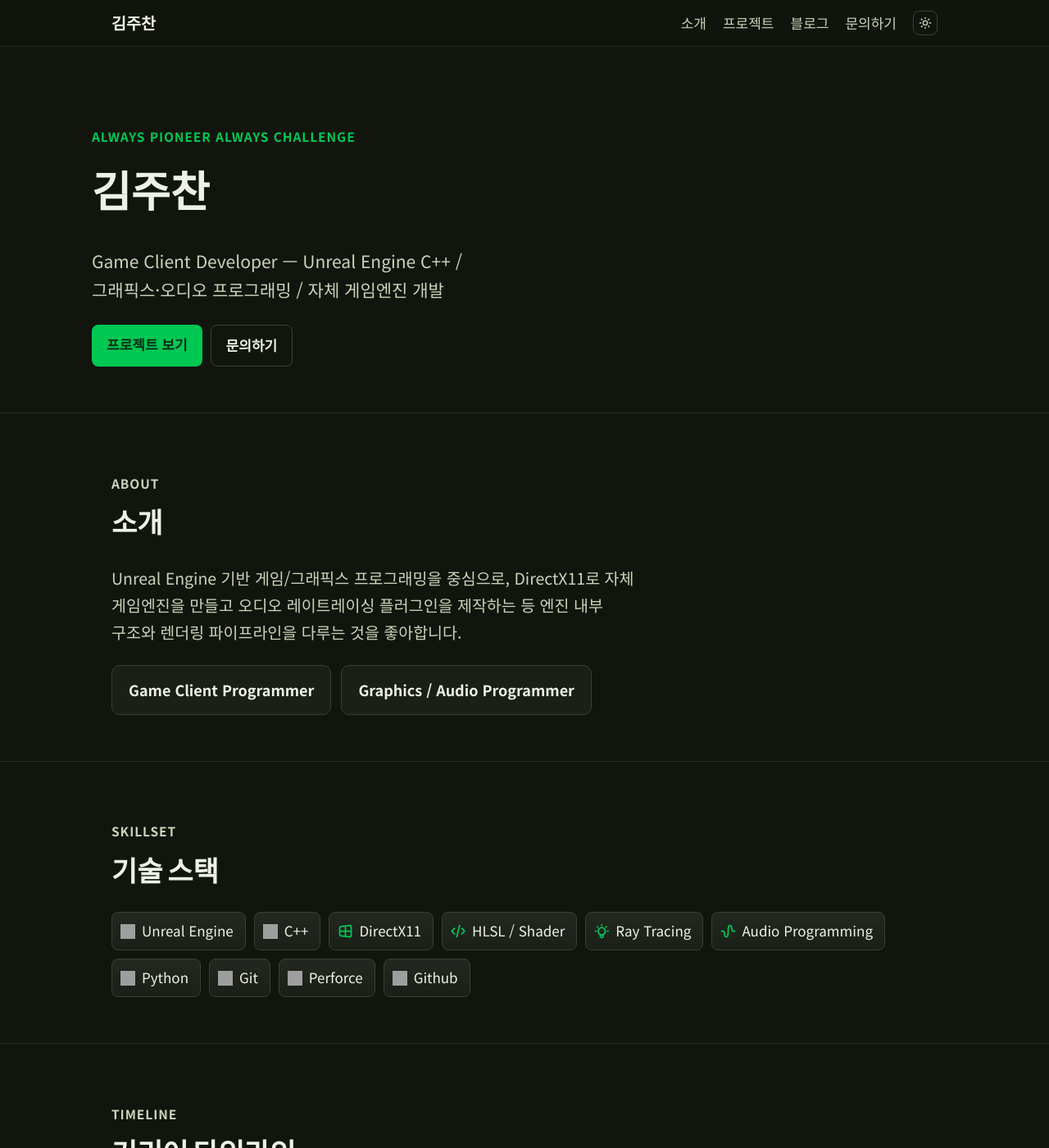
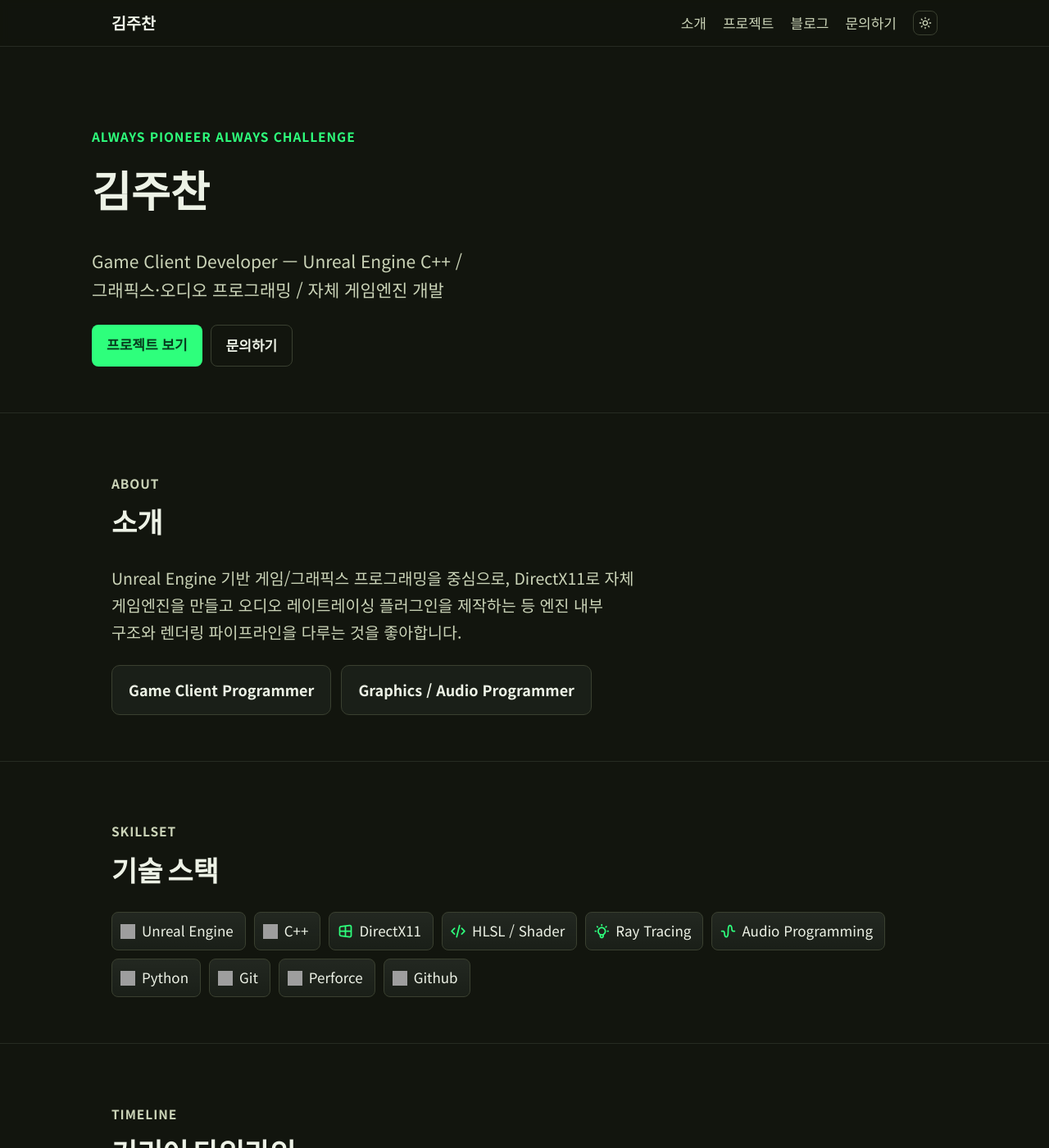
Before and after one commit to skamo3/skamo3.github.io, a Jekyll site: the page built from index.html, in a window 1280 px wide and 1400 px high. Shown: the whole window at 82% size. Built offline with Jekyll 4.4.1, drawn with Linux system fonts in a browser that asks for light colours; grey boxes are pictures that could not be loaded.

Commit message:
Brighten accent to fluorescent green, swap accent2 to gold yellow
--accent: #00C853 -> #2EFF7C (more glow/highlighter feel)
--accent2: dropped the red-orange direction (#FF5233/proposed #FF3319)
in favor of a brighter, less aggressive gold yellow (#FFD400) --
too much red risked hurting legibility rather than helping it.
Light theme counterparts updated to match (#0E9F52 / #A67C00).

```diff
--- a/assets/css/style.css
+++ b/assets/css/style.css
@@ -7,10 +7,10 @@
   --border-strong: #3A4030;
   --text: #EDF2E6;
   --text-muted: #CBD4B8;
-  --accent: #00C853;
-  --accent-dark: #052E14;
-  --accent2: #FF5233;
-  --accent2-dark: #4A1204;
+  --accent: #2EFF7C;
+  --accent-dark: #073B1E;
+  --accent2: #FFD400;
+  --accent2-dark: #332600;
 }
 
 [data-theme="light"] {
@@ -20,10 +20,10 @@
   --border-strong: #C9CDB2;
   --text: #1D2317;
   --text-muted: #666B54;
-  --accent: #0A8A44;
+  --accent: #0E9F52;
   --accent-dark: #E8FBF0;
-  --accent2: #D6431F;
-  --accent2-dark: #FFF0EA;
+  --accent2: #A67C00;
+  --accent2-dark: #FFF9E0;
 }
 
 * { box-sizing: border-box; }
```
